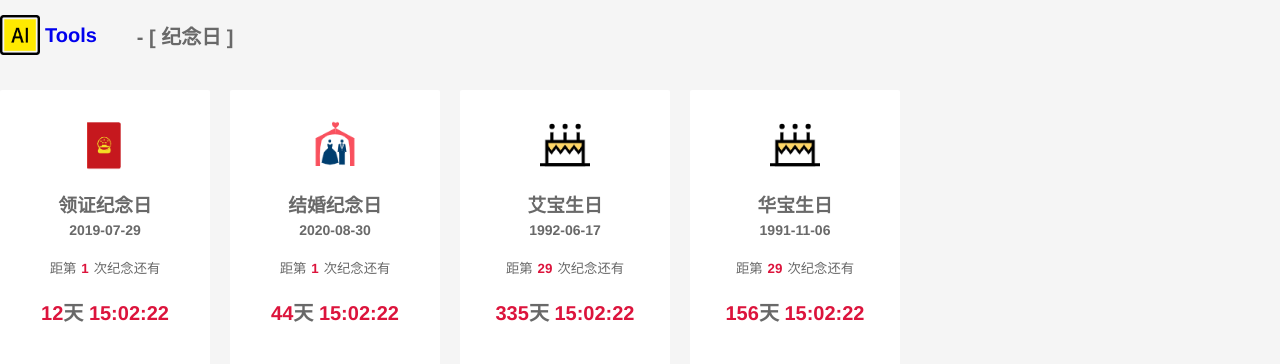
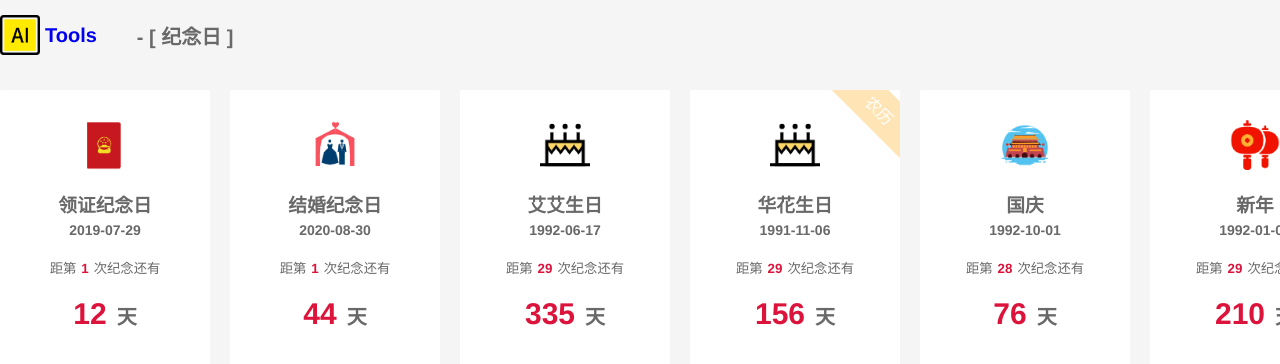
Before and after one commit to AiYooooo/AiTools, a Vue app: page /#/memorialday in a window 1280 px wide. Shown: the top 364 px of the page. Built offline with nearby package versions, Linux system fonts and the light colour scheme; what vue-clipboard2 would draw is missing.

Commit message:
优化纪念日工具

```diff
--- a/src/pages/Memorialday/index.vue
+++ b/src/pages/Memorialday/index.vue
@@ -5,7 +5,8 @@
 			<h3>{{item.name}}</h3>
             <h4>{{item.time}}</h4>
 			<small>距第<strong>{{item.count}}</strong>次纪念还有</small>
-            <p><span>{{item.day}}</span>天 <span>{{item.hour}}:{{item.minute}}:{{item.second}}</span></p>
+            <p><span>{{item.day}}</span>天</p>
+            <div class="tag" v-if="item.lunar">农历</div>
 		</div>
 	</div>
 </template>
@@ -20,30 +21,38 @@
                     icon: require("../../assets/others/married.png"),
                     name: '领证纪念日',
                     time: '2019-07-29',
-                    count: 0,
                     lunar: false,
-                    day: 0, hour: 0, minute: 0, second: 0
+                    count: 0, day: 0
                 },{
                     icon: require("../../assets/others/wedding.png"),
                     name: '结婚纪念日',
                     time: '2020-08-30',
-                    count: 0,
                     lunar: false,
-                    day: 0, hour: 0, minute: 0, second: 0
+                    count: 0, day: 0
                 },{
                     icon: require("../../assets/others/birthday.png"),
-                    name: '艾宝生日',
+                    name: '艾艾生日',
                     time: '1992-06-17',
-                    count: 0,
                     lunar: false,
-                    day: 0, hour: 0, minute: 0, second: 0
+                    count: 0, day: 0
                 },{
                     icon: require("../../assets/others/birthday.png"),
-                    name: '华宝生日',
+                    name: '华花生日',
                     time: '1991-11-06',
-                    count: 0,
                     lunar: true,
-                    day: 0, hour: 0, minute: 0, second: 0
+                    count: 0, day: 0
+                },{
+                    icon: require("../../assets/others/country.png"),
+                    name: '国庆',
+                    time: '1992-10-01',
+                    lunar: false,
+                    count: 0, day: 0
+                },{
+                    icon: require("../../assets/others/newyear.png"),
+                    name: '新年',
+                    time: '1992-01-01',
+                    lunar: true,
+                    count: 0, day: 0
                 }]
 			}
 		},
@@ -69,14 +78,14 @@
                     }
                     let lasttime = time - now;
                     item.day = parseInt(lasttime / (24*60*60000));
-                    item.hour = this.double(parseInt(lasttime % (24*60*60000) / (60*60000)));
-                    item.minute = this.double(parseInt(lasttime % (60*60000) / 60000));
-                    item.second = this.double(parseInt(lasttime % 60000 / 1000));
+                    // item.hour = this.double(parseInt(lasttime % (24*60*60000) / (60*60000)));
+                    // item.minute = this.double(parseInt(lasttime % (60*60000) / 60000));
+                    // item.second = this.double(parseInt(lasttime % 60000 / 1000));
                 })
             },
-            double(num) {
-                return num > 9 ? num : '0'+num;
-            }
+            // double(num) {
+            //     return num > 9 ? num : '0'+num;
+            // }
 		},
 		mounted() {
             let now = new Date().getTime();
@@ -85,7 +94,7 @@
                 item.count = parseInt((now - day) / (365*24*60*60000)) + 1;
             })
             this.refreshTime();
-            setInterval(this.refreshTime, 1000);
+            // setInterval(this.refreshTime, 1000);
 		}
 	}
 </script>
@@ -112,6 +121,8 @@
 			align-items: center;
 			transition: all .3s;
 			padding-top: 30px;
+            position: relative;
+            overflow: hidden;
 
 			img {
 				height: 50px;
@@ -137,7 +148,23 @@
 
                 span {
                     color: crimson;
+                    font-size: 30px;
+                    margin-right: 10px;
                 }
+            }
+            .tag {
+                width: 100px;
+                height: 40px;
+                display: flex;
+                justify-content: center;
+                align-items: center;
+                background-color: #FFE4B5;
+                color: #fff;
+                font-size: 16px;
+                position: absolute;
+                transform: rotate(45deg);
+                top: 0px;
+                right: -30px;
             }
 		}
 		.item:nth-child(6n) {
```
Also changed, not shown: src/assets/others/country.png (added), src/assets/others/newyear.png (added).
